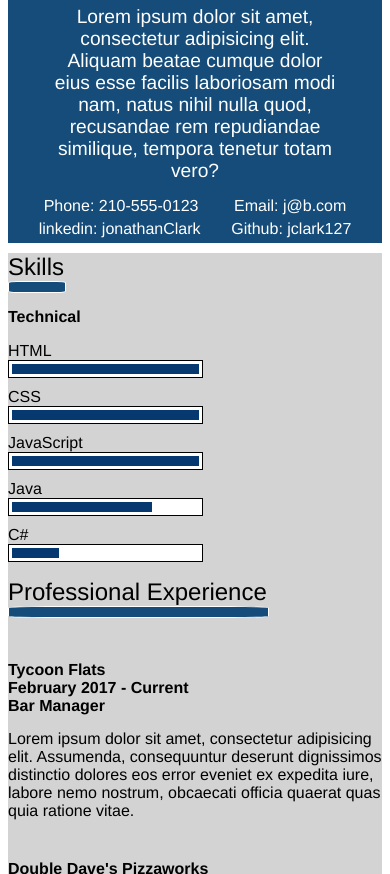
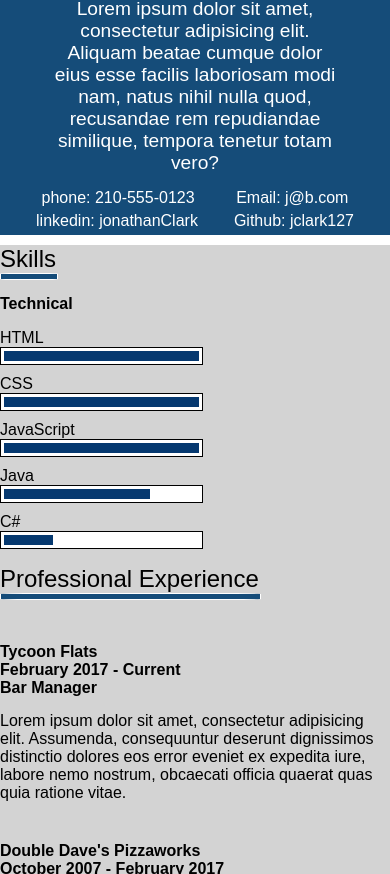
Before and after one commit to jclark127/online-resume, a plain HTML site: page index.html in a window 390 px wide. Shown: the part 226-1100 px from the top of the page. Drawn offline with Linux system fonts and the light colour scheme.

Commit message:
fixed issue with margin while viewing on mobile devices

```diff
--- a/index.html
+++ b/index.html
@@ -7,6 +7,8 @@
     <meta http-equiv="X-UA-Compatible" content="ie=edge">
     <title>Resume</title>
     <link rel="stylesheet" href="main.css">
+    <link href="https://fonts.googleapis.com/icon?family=Material+Icons+Outlined"
+          rel="stylesheet">
 </head>
 <body>
 <div class="heading">
@@ -17,7 +19,7 @@
         totam vero?
     </div>
     <div class="contact">
-        <div class="phone">Phone: 210-555-0123</div>
+        <div class="phone">phone: 210-555-0123</div>
         <div class="email"><a href="https://mail.google.com/mail/u/1/#inbox?compose=new">Email: j@b.com</a></div>
         <div class="linkedin"><a href="https://www.linkedin.com">linkedin: jonathanClark</a></div>
         <div class="github"><a href="https://github.com/jclark127">Github: jclark127</a></div>
--- a/main.css
+++ b/main.css
@@ -1,5 +1,5 @@
 body{
-    font-family: Helvetica;
+    font-family: Arial;
 }
 
 .heading{
@@ -14,6 +14,7 @@ body{
     display: flex;
     flex-direction: row;
     justify-content: space-evenly;
+    text-align: center;
 }
 
 .name{
@@ -30,7 +31,7 @@ body{
     background-color: #154c79;
     border: solid white 1px;
     border-radius: 15%;
-    height: 10px;
+    height: 5px;
     width: 100%;
 }
 
@@ -52,7 +53,7 @@ body{
 .mainBody{
     display: flex;
     flex-direction: row;
-    justify-content: space-between;
+    justify-content: space-evenly;
 }
 
 .bodyContainer{
@@ -129,6 +130,14 @@ a:hover{
 }
 
 @media screen and (max-width: 767px) {
+    body{
+        margin: 0 auto;
+    }
+
+    .description{
+        text-align: justify-all;
+    }
+
     .mainBody{
         flex-direction: column;
         justify-content: space-evenly;
@@ -150,7 +159,7 @@ a:hover{
     .contact{
         flex-wrap: wrap;
     }
-    .contact > *{
+    .contact > * {
         margin-bottom: 5px;
     }
 }
```
